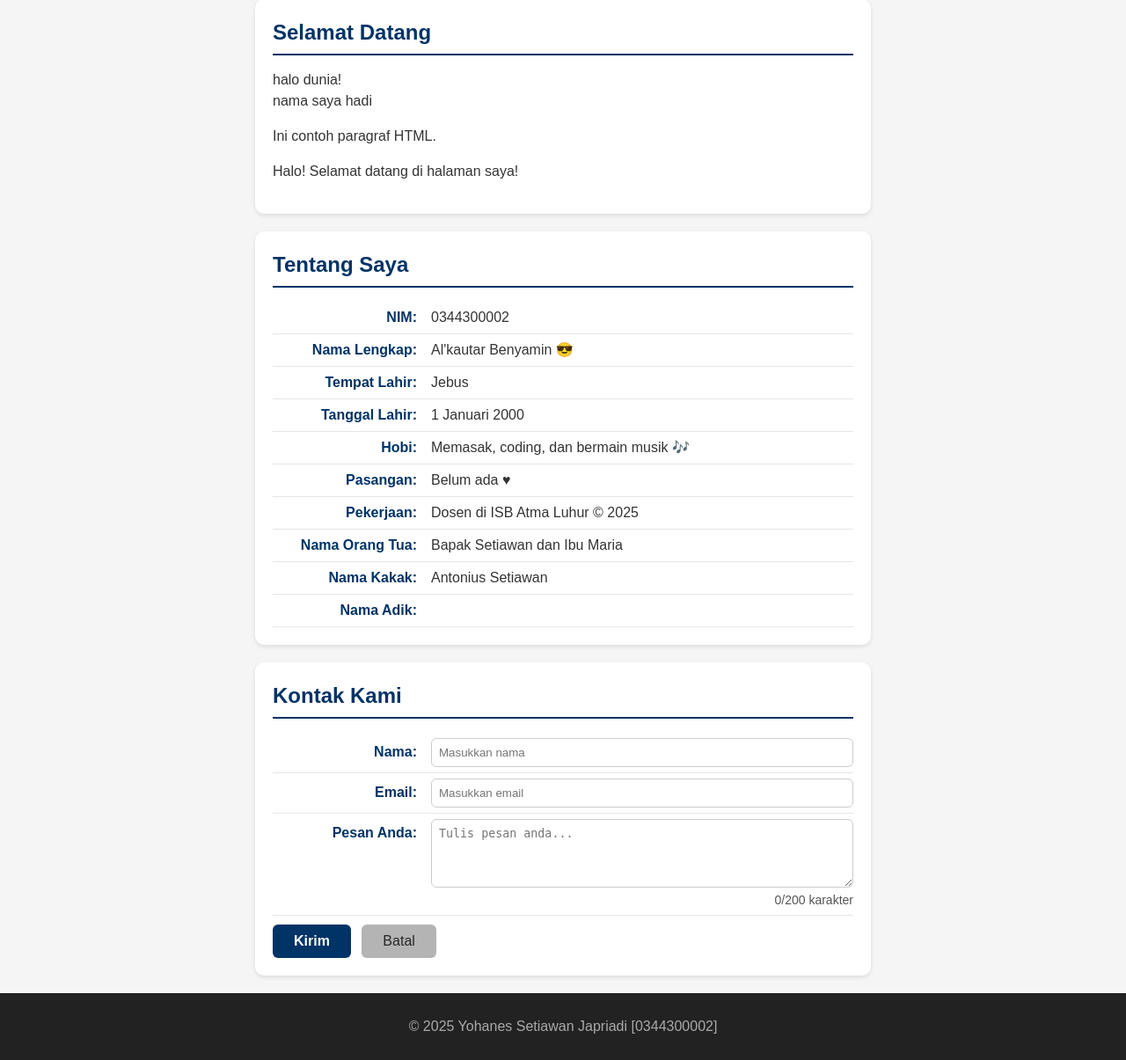
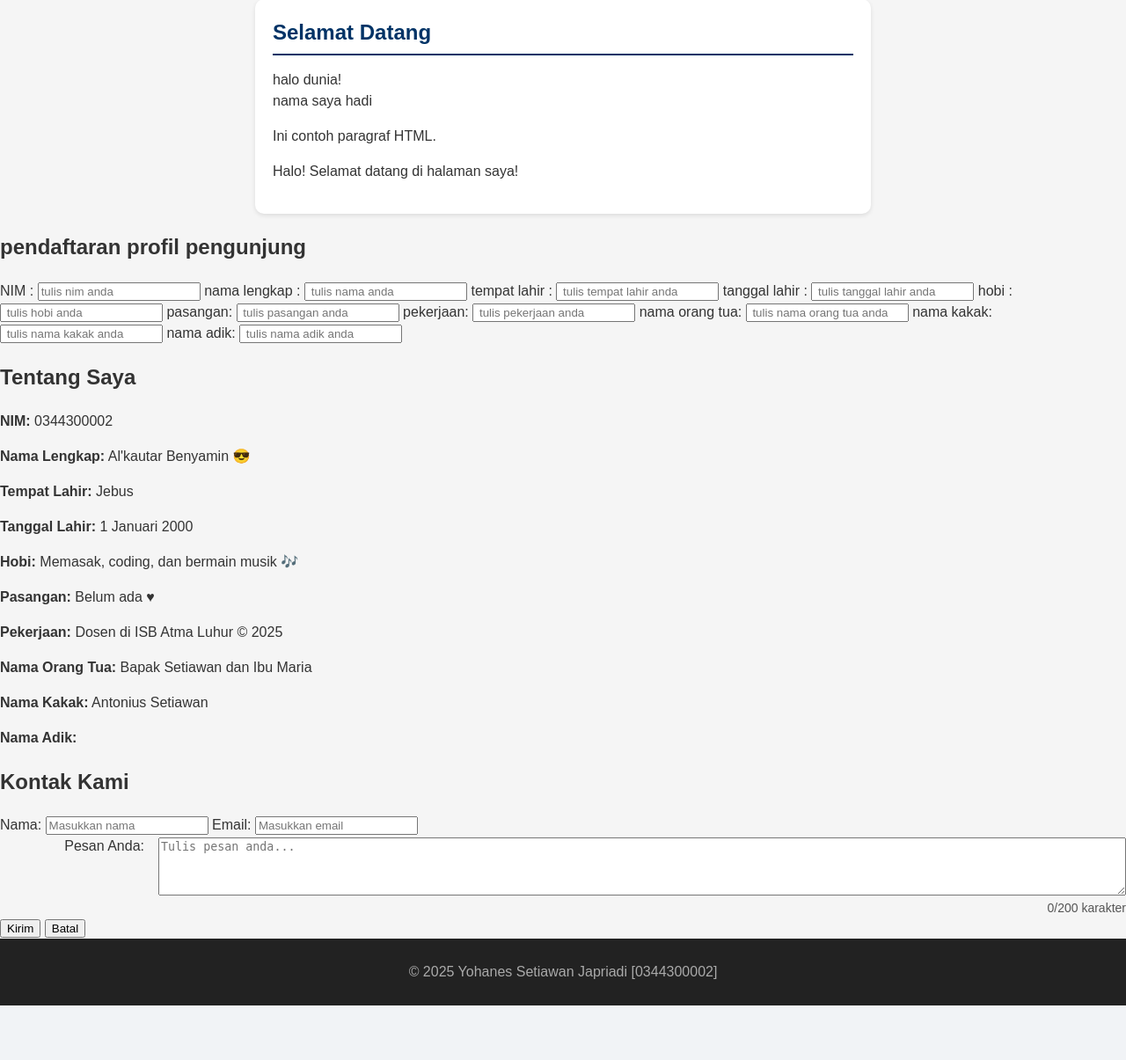
Before and after one commit to 2511500031-prog/2511500031-PWD-TI1A-2526, a PHP site: page /pertemuan-08/index.php in a window 1280 px wide. Shown: the part 176-1381 px from the top of the page at 88% size. After the commit the page ends 1319 px from the top, so only its background shows below. Run offline with PHP 8.4, Linux system fonts and the light colour scheme.

Commit message:
pendaftaran profil pengunjung

```diff
--- a/pertemuan-08/index.php
+++ b/pertemuan-08/index.php
@@ -23,7 +23,7 @@
 <head>
   <meta charset="UTF-8">
   <meta name="viewport" content="width=device-width, initial-scale=1.0">
-  <title>Judul Halaman</title>
+  <title>pendaftaran profil pengunjung</title>
   <link rel="stylesheet" href="style.css">
 </head>
 
@@ -52,8 +52,61 @@
       <p>Ini contoh paragraf HTML.</p>
     </section>
 
-    <section id="about">
+    <section id="form_profil">
+      <h2>pendaftaran profil pengunjung</h2>
+      <form action="form_profil_proses.php" method="POST">
+
+      <label for="nim">
+        <span>NIM : </span>
+        <input type="text" id="nim" placeholder="tulis nim anda"required autocomplete="nim"></input>
+</label>
+
+  <label for="nama lengkap">
+        <span>nama lengkap : </span>
+        <input type="text" id="nama lengkap" placeholder=" tulis nama anda"required autocomplete="nama lengkap"></input>
+</label>
+
+<label for="tempat lahir">
+        <span>tempat lahir : </span>
+        <input type="text" id="tempat lahir" placeholder=" tulis tempat lahir anda"required autocomplete="tempat lahir"></input>
+</label>
+
+<label for="tanggal lahir">
+        <span>tanggal lahir : </span>
+        <input type="text" id="tanggal lahir" placeholder=" tulis tanggal lahir anda"required autocomplete="tanggal lahir"></input>
+</label>
+
+<label for="hobi">
+        <span>hobi : </span>
+        <input type="text" id="hobi" placeholder=" tulis hobi anda"required autocomplete="hobi"></input>
+</label>
+
+<label for="pasangan">
+        <span>pasangan: </span>
+        <input type="text" id="pasangan" placeholder=" tulis pasangan anda"required autocomplete="pasangan"></input>
+</label>
+
+<label for="pekerjaan">
+        <span>pekerjaan: </span>
+        <input type="text" id="pekerjaan" placeholder=" tulis pekerjaan anda"required autocomplete="pekerjaan"></input>
+</label>
+
+<label for="nama orang tua">
+        <span>nama orang tua: </span>
+        <input type="text" id="nama orang tua" placeholder=" tulis nama orang tua anda"required autocomplete="nama orang tua"></input>
+</label>
+
+<label for="nama kakak">
+        <span>nama kakak: </span>
+        <input type="text" id="nama kakak" placeholder=" tulis nama kakak anda"required autocomplete="nama kakak"></input>
+</label>
+
+<label for="nama adik">
+        <span>nama adik: </span>
+        <input type="text" id="nama adik" placeholder=" tulis nama adik anda"required autocomplete="nama adik"></input>
+</label>
       <?php
+
       $nim = 2511500010;
       $NIM = '0344300002';
       $nama = "Say'yid Abdullah";
@@ -81,7 +134,7 @@
       <p><strong>Nama Adik:</strong> <?php echo $sespesan ?></p>
     </section>
 
-    <section id="contact">
+    <section id="form_profil">
       <h2>Kontak Kami</h2>
       <form action="proses.php" method="POST">
 
```
